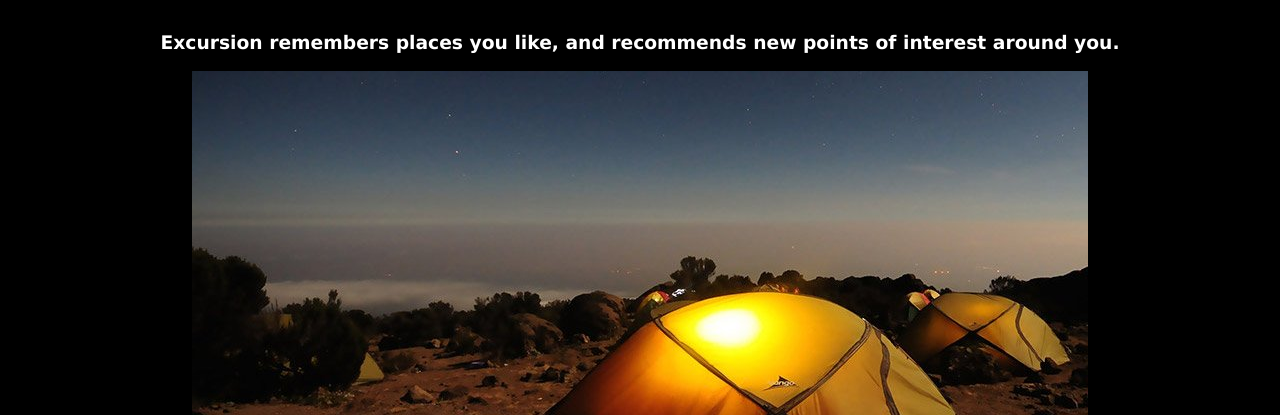
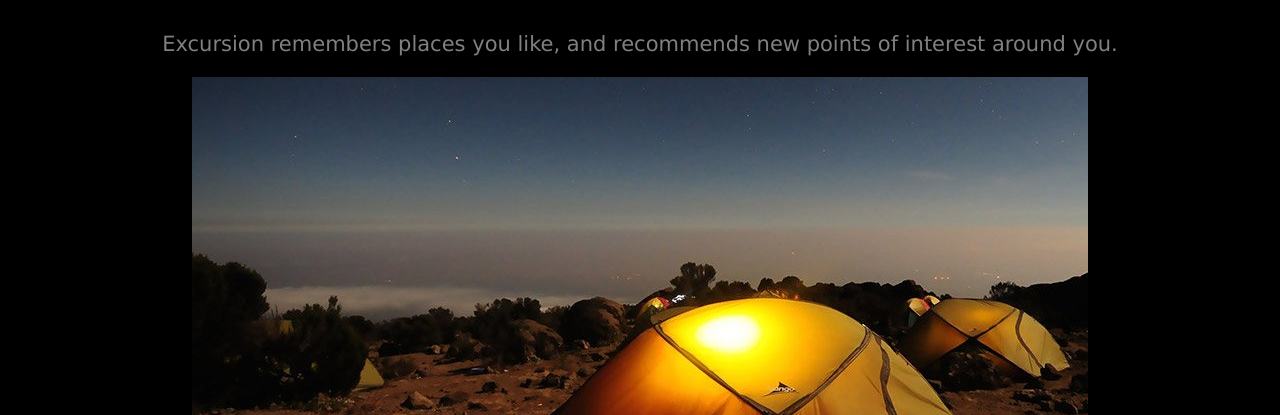
Before and after one commit to brunosra/excursion, a plain HTML site: page index.html in a window 1280 px wide. Shown: the part 385-800 px from the top of the page. Drawn offline with Linux system fonts and the light colour scheme.

Commit message:
added h3 styles

```diff
--- a/resources/css/style.css
+++ b/resources/css/style.css
@@ -15,6 +15,12 @@ h2 {
   font-weight: 300;
 }
 
+h3 {
+  font-size: 21px;
+  font-weight: normal;
+  color: gray;
+}
+
 a {
   display: block;
   color: aquamarine;
```
